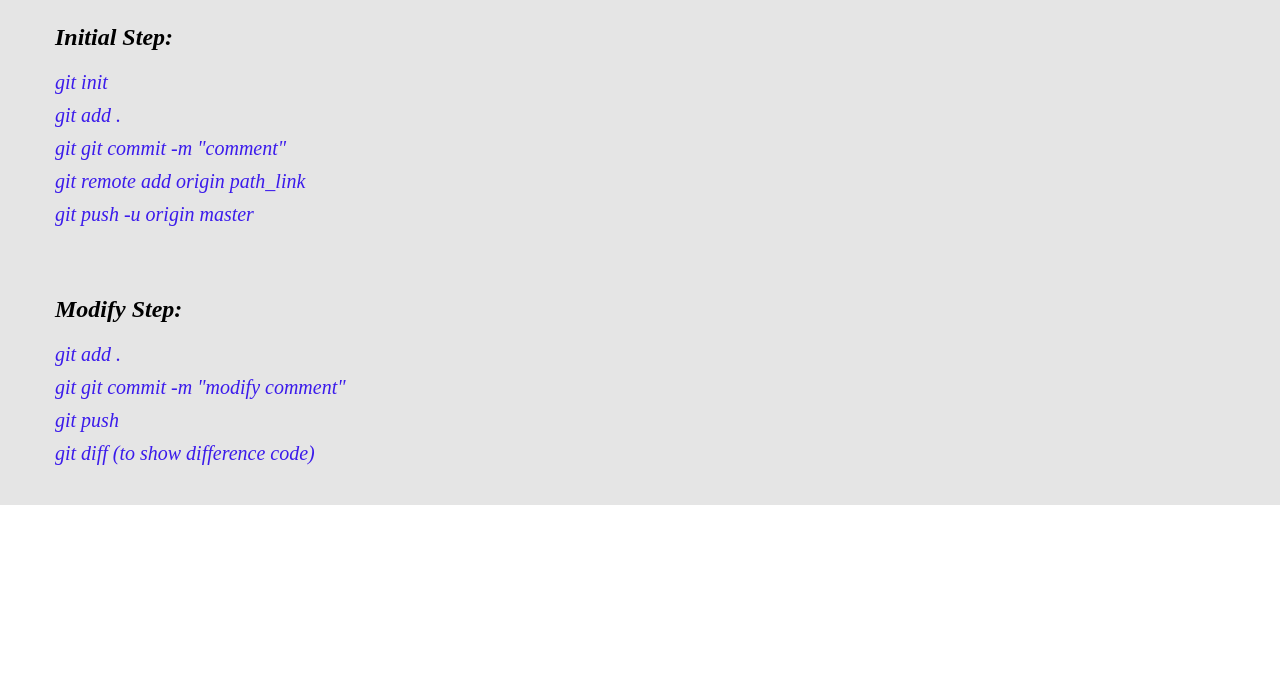
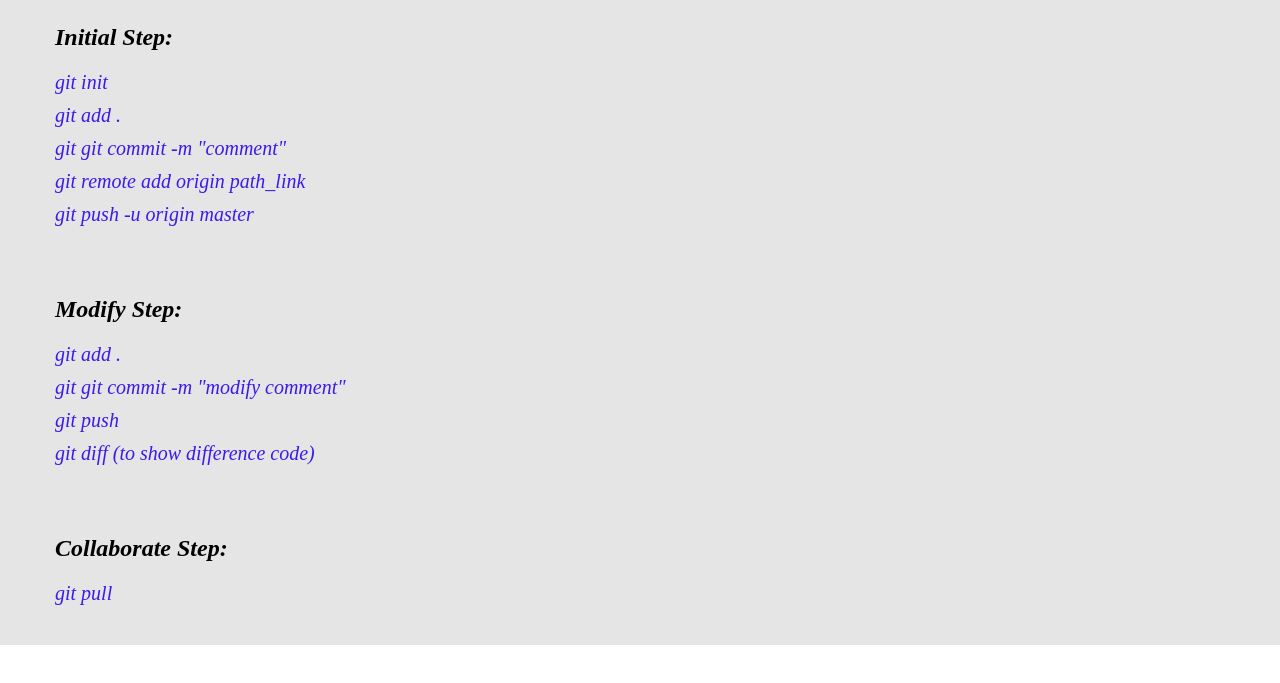
Before and after one commit to jakdev047/git-test, a plain HTML site: page index.html in a window 1280 px wide. Shown: the part 63-746 px from the top of the page. Drawn offline with Linux system fonts and the light colour scheme.

Commit message:
second commit of index.html

```diff
--- a/index.html
+++ b/index.html
@@ -46,5 +46,16 @@
       </div>
     </section>
 
+    <section>
+      <div class="work-section">
+        <div class="container">
+          <h2>Collaborate Step:</h2>
+          <ul>
+            <li>git pull </li>
+          </ul>
+        </div>
+      </div>
+    </section>
+
   </body>
 </html>
```
